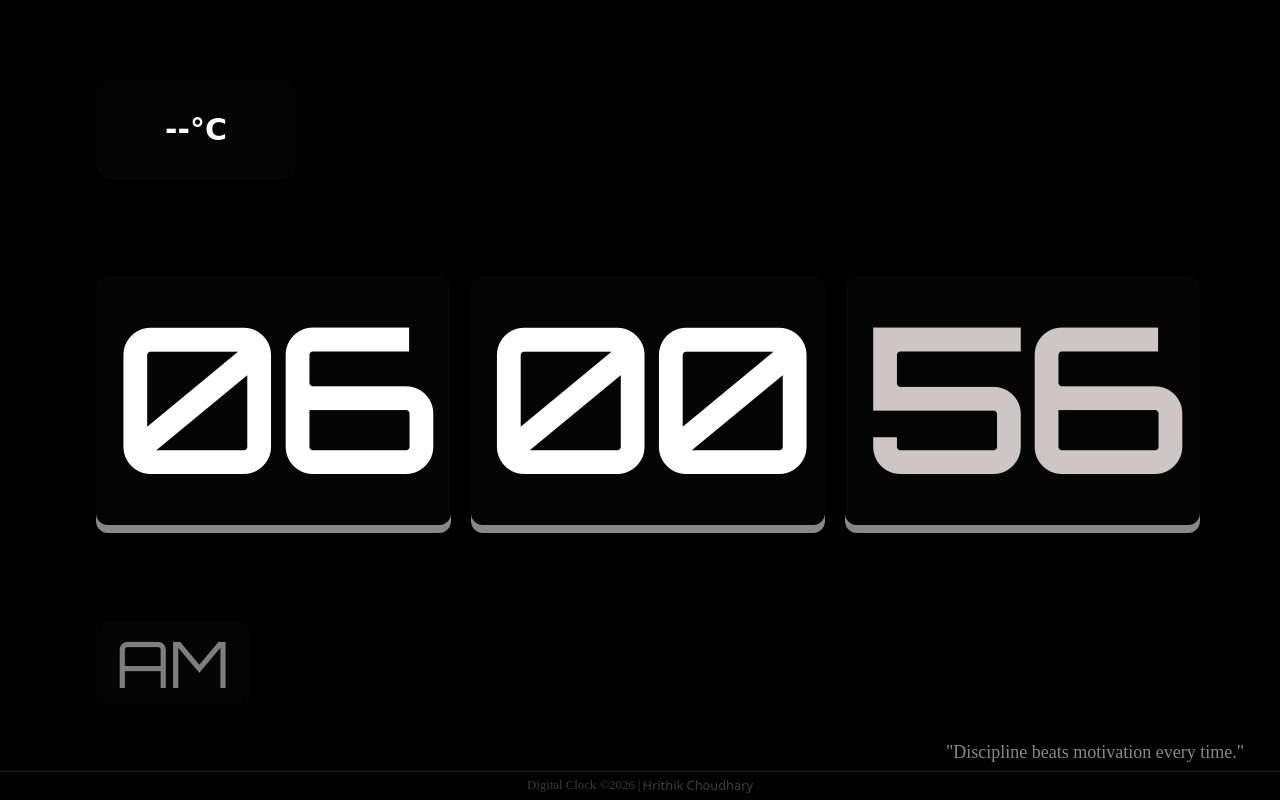
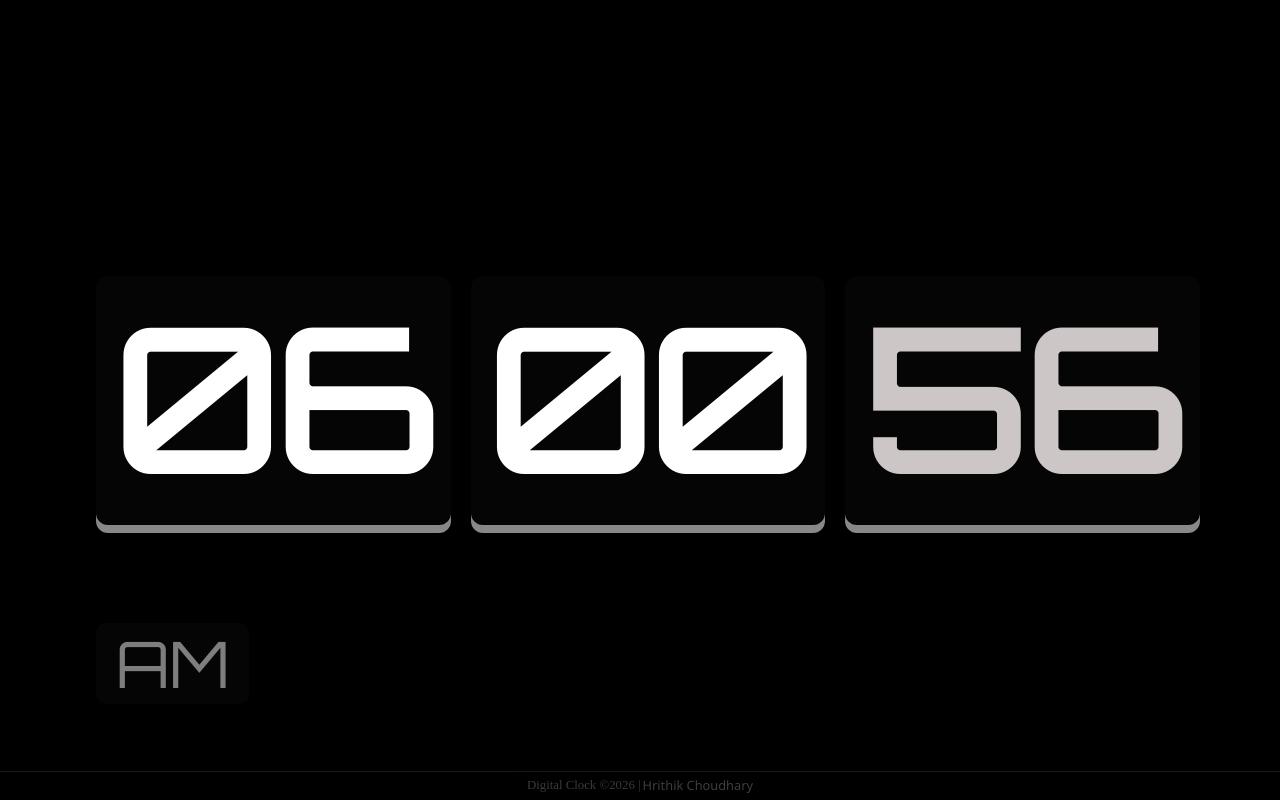
Before and after one commit to ihrithikchoudhary/motivationclock, a plain HTML site: page index.html in a window 1280 px wide. Drawn offline with Linux system fonts and the light colour scheme; no server answers; a web font is replaced by a local one.

Commit message:
Update clock.css

```diff
--- a/clock.css
+++ b/clock.css
@@ -162,107 +162,3 @@
     font-family: 'Segoe UI', Tahoma, Geneva, Verdana, sans-serif;
     margin-left: 2px;
 }
-
-@font-face {
-    font-family: 'digital-clock-font';
-    src: url('put_the_location_to_your_font.ttf or .otf');
-}
-
-#weather_updates {
-    display: flex;
-    align-items: center;
-    justify-content: center;
-    height: 100px;
-    background-color: #302c2c21;
-    width: 200px;
-    position: absolute;
-    left: 6rem;
-    top: 5rem;
-    z-index: 1111;
-    overflow: hidden;
-    border-radius: 15px;
-    color: #fff;
-    gap: 2px;
-    font-family: "Sacramento", cursive;
-}
-
-#weather_updates img {
-    height: 60px;
-    margin-right: 1rem;
-    padding: 8px;
-}
-
-#weather_updates .card {
-    background-color: transparent;
-    padding: 8px;
-    border-radius: 12px;
-    text-align: center;
-    justify-content: center;
-    line-height: 1;
-}
-
-#weather_updates .card #temp {
-    font-size: 30px;
-    font-weight: bold;
-    margin: 10px;
-}
-
-#city {
-    font-size: 10px;
-    display: none;
-}
-
-#status {
-    font-size: 12px;
-}
-
-
-#timebox .quote-box{
-    display: flex;
-    flex-direction: column;
-    align-items: center;
-    justify-content: center;
-    width: 40%;
-    height: 60px;
-    color: #ffffff52;
-    position: absolute;
-    right: 2rem;
-    font-size: 18px;
-    bottom: 18px;
-}
-
-#quote{
-    width: 100%;
-    padding: 4px;
-    text-align: right;
-}
-
-.flow-text {
-  background: linear-gradient(
-    90deg,
-    /* #22d3ee,
-    #a855f7,
-    #ec4899,
-    #22d3ee */
-    #888,
-    #888,
-    #8888,
-    #ddd
-  );
-
-  background-size: 300% 100%;
-  -webkit-background-clip: text;
-  background-clip: text;
-  color: transparent;
-  animation: flow 5s linear infinite;
-}
-
-@keyframes flow {
-  0% {
-    background-position: 0% 50%;
-  }
-  100% {
-    background-position: 300% 50%;
-  }
-
-}
```
